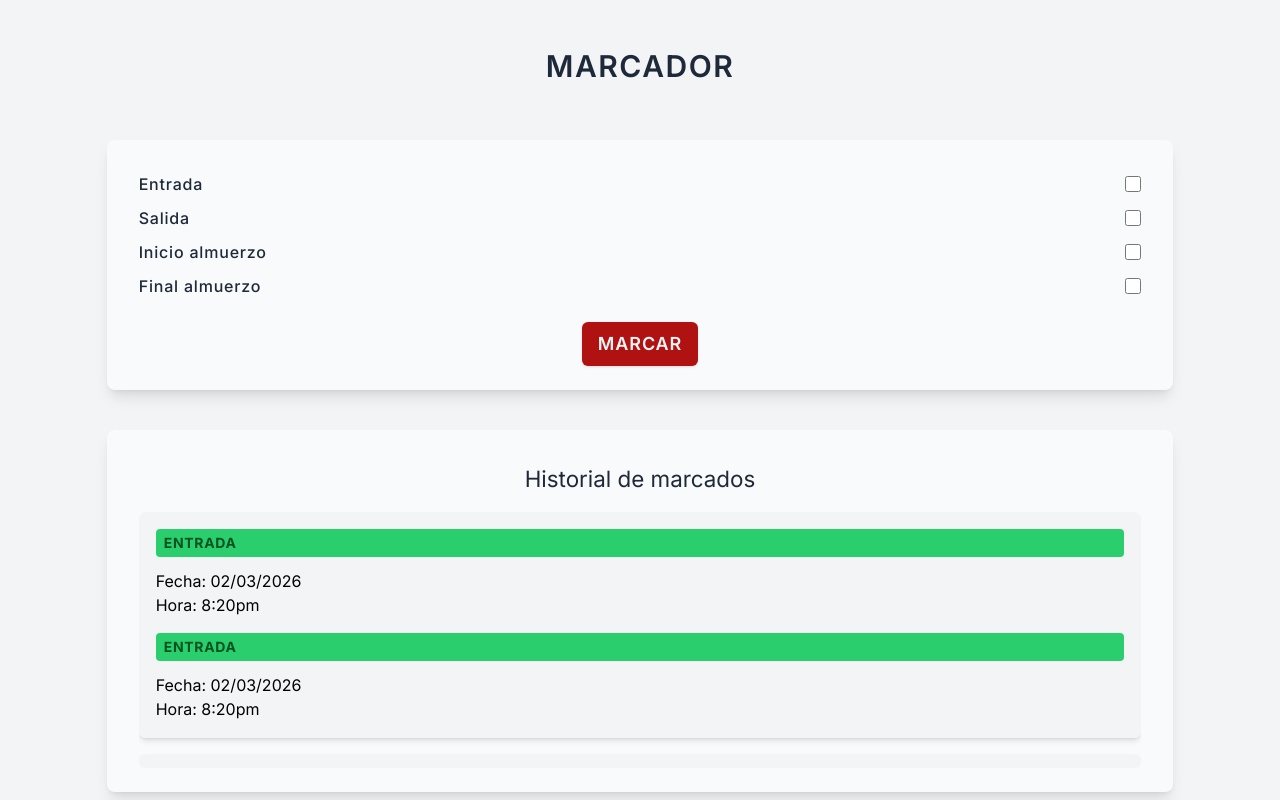
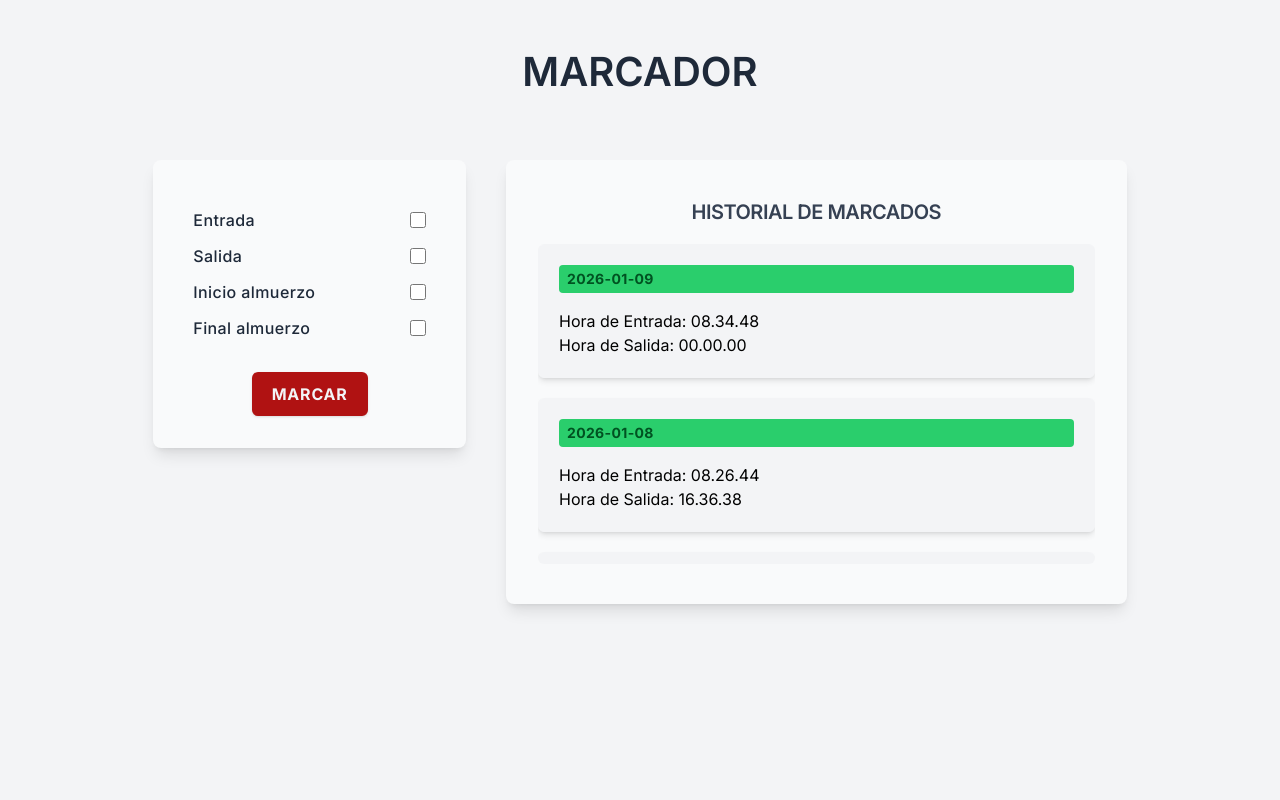
Before and after one commit to albertozelaya/ReactMarker, a React (Vite) app: page / in a window 1280 px wide. Built offline with nearby package versions, Linux system fonts and the light colour scheme.

Commit message:
feat: add responsive to tablets and small laptops

```diff
--- a/src/App.tsx
+++ b/src/App.tsx
@@ -1,19 +1,16 @@
 import MarkHistory from "./features/history/MarkHistory";
 import MarkerForm from "./features/marker/MarkerForm";
+import Title from "./features/ui/Title";
 
 import "./index.css";
 
 function App() {
   return (
-    <div className="h-screen w-screen bg-gray-100 py-12 xl:px-16 xl:py-20">
+    <div className="h-screen w-screen bg-gray-100 py-12 sm:px-[10%] sm:py-10 md:px-[15%] xl:px-14 xl:py-12">
       <div className="mx-auto my-0 h-full w-10/12">
-        <header>
-          <h1 className="text-center text-3xl font-semibold tracking-wider text-gray-800 uppercase">
-            Marcador
-          </h1>
-        </header>
+        <Title />
 
-        <div className="mt-14 flex flex-col gap-10 xl:mt-20">
+        <div className="xl:align-start mt-14 flex flex-col gap-10 sm:mt-10 sm:gap-8 xl:mt-16 xl:flex-row xl:items-start xl:gap-10 2xl:gap-12">
           <MarkerForm />
           <MarkHistory />
         </div>
--- a/src/components/Button.tsx
+++ b/src/components/Button.tsx
@@ -5,7 +5,7 @@ interface ButtonParams {
 export default function Button({ title }: ButtonParams) {
   return (
     <div className="flex items-center justify-center">
-      <button className="bg-button hover:bg-button-hover cursor-pointer rounded-md px-4 py-2 text-lg font-semibold tracking-wider text-gray-100 uppercase shadow-sm transition-all duration-200 active:scale-95 xl:px-6 xl:py-3">
+      <button className="bg-button hover:bg-button-hover cursor-pointer rounded-md px-4 py-2 text-lg font-semibold tracking-wider text-gray-100 uppercase shadow-sm transition-all duration-200 active:scale-95 md:tracking-wide xl:px-5 xl:py-2.5 xl:text-base xl:font-bold xl:tracking-wider">
         {title}
       </button>
     </div>
--- a/src/features/history/MarkHistory.tsx
+++ b/src/features/history/MarkHistory.tsx
@@ -1,19 +1,25 @@
+import { singleHistoryData } from "./historySlice";
 import SingleHistory from "./SingleHistory";
 
 function MarkHistory() {
   return (
-    <aside className="w-full overflow-hidden rounded-lg bg-gray-50 px-8 py-12 pt-8 pb-6 shadow-lg xl:grid xl:w-2/3 xl:grid-cols-2">
+    <aside className="w-full overflow-hidden rounded-lg bg-gray-50 px-8 py-12 pt-8 pb-6 shadow-lg sm:pt-6 lg:py-10 xl:grid xl:w-2/3 xl:grid-cols-1 xl:pt-9">
       <div className="">
-        <h2 className="text-center text-[1.4rem] text-gray-800 xl:text-3xl">
+        <h2 className="text-center text-[1.4rem] leading-8 font-semibold tracking-tight text-gray-800 uppercase lg:text-gray-700 xl:text-xl">
           Historial de marcados
         </h2>
       </div>
 
-      <div className="mt-4 max-h-64 overflow-auto rounded-md">
-        <div className="flex flex-col gap-4">
-          <SingleHistory />
-          <SingleHistory />
-          <SingleHistory />
+      <div className="mt-4 max-h-32 overflow-auto rounded-md sm:max-h-40 xl:max-h-80">
+        <div className="flex flex-col gap-4 lg:gap-5">
+          {singleHistoryData.map((history) => (
+            <SingleHistory
+              key={history.id}
+              date={history.date}
+              checkInTime={history.checkInTime}
+              checkOutTime={history.checkOutTime}
+            />
+          ))}
         </div>
       </div>
     </aside>
--- a/src/features/history/SingleHistory.tsx
+++ b/src/features/history/SingleHistory.tsx
@@ -1,25 +1,24 @@
-export default function SingleHistory() {
+interface SingleHistoryParams {
+  date: string;
+  checkInTime: string;
+  checkOutTime: string;
+}
+
+export default function SingleHistory({
+  date,
+  checkInTime,
+  checkOutTime,
+}: SingleHistoryParams) {
   return (
-    <article className="flex flex-col gap-4 rounded-md border border-gray-100 bg-gray-100 p-4 shadow-md">
-      <figure>
-        <div className="bg-accent text-accent-text w-full rounded-sm p-1 ps-2 text-sm font-bold tracking-wider uppercase">
-          <p>Entrada</p>
-        </div>
-        <div className="mt-3">
-          <p>Fecha: 02/03/2026</p>
-          <p>Hora: 8:20pm</p>
-        </div>
-      </figure>
+    <figure className="flex flex-col gap-4 rounded-md border border-gray-100 bg-gray-100 p-4 shadow-md xl:p-5">
+      <div className="bg-accent text-accent-text w-full rounded-sm p-1 ps-2 text-sm font-bold tracking-wider uppercase lg:text-sm xl:tracking-wide">
+        <p>{date}</p>
+      </div>
 
-      <figure>
-        <div className="bg-accent text-accent-text w-full rounded-sm p-1 ps-2 text-sm font-bold tracking-wider uppercase">
-          <p>Entrada</p>
-        </div>
-        <div className="mt-3">
-          <p>Fecha: 02/03/2026</p>
-          <p>Hora: 8:20pm</p>
-        </div>
-      </figure>
-    </article>
+      <div className="">
+        <p>Hora de Entrada: {checkInTime}</p>
+        <p>Hora de Salida: {checkOutTime}</p>
+      </div>
+    </figure>
   );
 }
--- /dev/null
+++ b/src/features/history/historySlice.ts
@@ -0,0 +1,34 @@
+export const singleHistoryData = [
+  {
+    id: 1,
+    code: "12720",
+    fullName: "EVELYN PATRICIA MELGARES OSORTO",
+    date: "2026-01-09",
+    checkInTime: "08.34.48",
+    checkOutTime: "00.00.00",
+  },
+  {
+    id: 2,
+    code: "12720",
+    fullName: "EVELYN PATRICIA MELGARES OSORTO",
+    date: "2026-01-08",
+    checkInTime: "08.26.44",
+    checkOutTime: "16.36.38",
+  },
+  {
+    id: 2,
+    code: "12720",
+    fullName: "EVELYN PATRICIA MELGARES OSORTO",
+    date: "2026-01-08",
+    checkInTime: "08.26.44",
+    checkOutTime: "16.36.38",
+  },
+  {
+    id: 2,
+    code: "12720",
+    fullName: "EVELYN PATRICIA MELGARES OSORTO",
+    date: "2026-01-08",
+    checkInTime: "08.26.44",
+    checkOutTime: "16.36.38",
+  },
+];
--- a/src/features/marker/MarkerCheckBox.tsx
+++ b/src/features/marker/MarkerCheckBox.tsx
@@ -7,7 +7,7 @@ interface CheckBoxParams {
 
 function MarkerCheckBox({ label, name, checked, onChange }: CheckBoxParams) {
   return (
-    <li className="flex items-center justify-between xl:gap-6">
+    <li className="flex items-center justify-between lg:gap-6">
       <label
         htmlFor={name}
         className="font-medium tracking-wider text-gray-800 xl:tracking-wide"
--- a/src/features/marker/MarkerForm.tsx
+++ b/src/features/marker/MarkerForm.tsx
@@ -5,8 +5,8 @@ import MarkerCheckBox from "./MarkerCheckBox";
 
 function MarkerForm() {
   const [checks, setChecks] = useState({
-    incoming: false,
-    outgoing: false,
+    checkIn: false,
+    checkOut: false,
     lunchStart: false,
     lunchEnd: false,
   });
@@ -17,25 +17,27 @@ function MarkerForm() {
 
   const handleSubmit = function (e: React.BaseSyntheticEvent) {
     e.preventDefault();
+
+    console.log(checks);
   };
 
   return (
     <form
       onSubmit={handleSubmit}
-      className="flex w-full flex-col gap-6 rounded-lg bg-gray-50 px-8 pt-8 pb-6 shadow-lg xl:grid xl:w-1/3 xl:grid-cols-2 xl:py-12"
+      className="flex w-full flex-col gap-6 rounded-lg bg-gray-50 px-8 pt-8 pb-6 shadow-lg lg:flex-row lg:justify-between lg:px-10 lg:py-10 xl:grid xl:w-1/3 xl:grid-cols-1 xl:gap-8 xl:pt-12 xl:pb-8"
     >
       <div className="flex xl:items-center">
         <ul className="w-full space-y-2.5 xl:space-y-3">
           <MarkerCheckBox
             label="Entrada"
-            name="incoming"
-            checked={checks.incoming}
+            name="checkIn"
+            checked={checks.checkIn}
             onChange={handleChange}
           />
           <MarkerCheckBox
             label="Salida"
-            name="outgoing"
-            checked={checks.outgoing}
+            name="checkOut"
+            checked={checks.checkOut}
             onChange={handleChange}
           />
           <MarkerCheckBox
--- /dev/null
+++ b/src/features/ui/Title.tsx
@@ -0,0 +1,9 @@
+export default function Title() {
+  return (
+    <header>
+      <h1 className="text-center text-3xl font-semibold tracking-wider text-gray-800 uppercase md:tracking-wide xl:text-[2.5rem] xl:tracking-normal">
+        Marcador
+      </h1>
+    </header>
+  );
+}
--- a/src/index.css
+++ b/src/index.css
@@ -5,7 +5,12 @@
 @theme {
   /* --breakpoint-*: initial; */
   --breakpoint-xl: 110rem;
-  --color-button: #b01212; /* dc2626 MAIN */
+  --breakpoint-sm: 35rem;
+  --breakpoint-md: 41rem;
+  --breakpoint-lg: 50rem;
+  --breakpoint-xl: 67rem;
+  --breakpoint-2xl: 90rem;
+  --color-button: #b01212; /* #dc2626 MAIN */
   --color-button-hover: #880000;
   --color-accent: #2ace6c; /* 00c950 */
   --color-accent-text: #005221;
@@ -17,15 +22,15 @@
   box-sizing: border-box;
 }
 
+/* html {
+  font-size: 62.5%;
+  overflow-x: hidden;
+} */
+
 html {
-  /* font-size: 62.5%; */
-  /* overflow-x: hidden; */
+  overflow-x: hidden;
 }
 
 body {
   font-family: "Inter", sans-serif;
-  /* background-color: #dc2626; */
-  /* line-height: 1; */
-  /* font-weight: 400; */
-  /* overflow-x: hidden; */
 }
```
